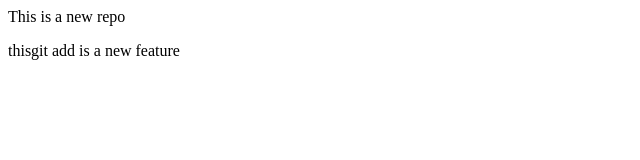
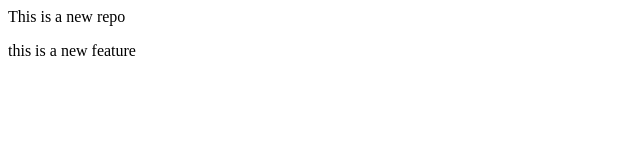
Before and after one commit to Divyansh10-code/local-repo, a plain HTML site: page index.html in a window 1280 px wide. Shown: the full height of the page, 0-640 px from the left. Drawn offline with Linux system fonts and the light colour scheme.

Commit message:
feature1

```diff
--- a/index.html
+++ b/index.html
@@ -1,2 +1,2 @@
 <p>This is a new repo</p>
-<p>thisgit add is a new feature</p>
+<p>this is a new feature</p>
```
